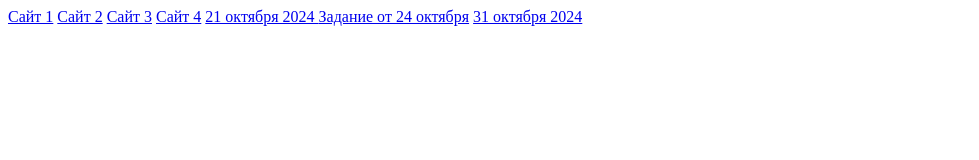
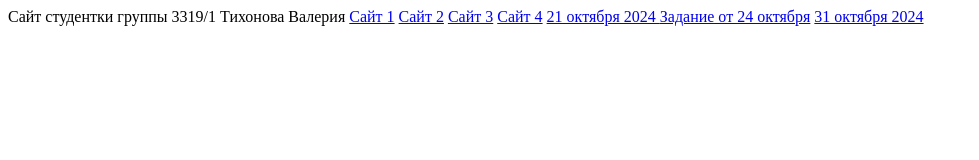
Before and after one commit to hanniemeow/hanniemeow.github.io, a plain HTML site: page index.html in a window 1280 px wide. Shown: the whole page, without its empty margins (0-979 px from the left). Drawn offline with Linux system fonts and the light colour scheme.

Commit message:
Update index.html

```diff
--- a/index.html
+++ b/index.html
@@ -6,6 +6,7 @@
     <title>Janiks личный кабинет</title>
 </head>
 <body>
+    Сайт студентки группы 3319/1 Тихонова Валерия
     <a href="index 1.html">Сайт 1</a>
     <a href="index 2.html">Сайт 2</a>
     <a href="index 3.html">Сайт 3</a>
```
